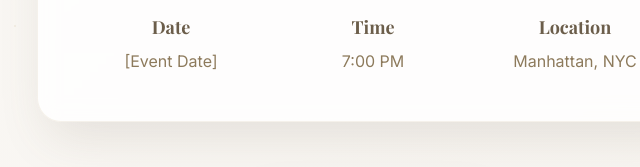
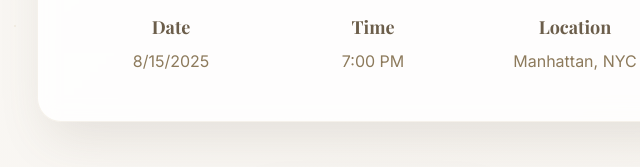
Before and after one commit to SamUn-hashed/BRIDGE., a plain HTML site: page index.html in a window 1280 px wide. Shown: the part 736-903 px from the top of the page, 267-907 px from the left. Drawn offline with nearby package versions, Linux system fonts and the light colour scheme.

Commit message:
Update index.html
Date change

```diff
--- a/index.html
+++ b/index.html
@@ -142,7 +142,7 @@
                             <i class="fas fa-calendar-alt text-white text-xl"></i>
                         </div>
                         <h3 class="heading-font text-lg font-semibold text-beige-dark mb-2">Date</h3>
-                        <p class="text-beige">[Event Date]</p>
+                        <p class="text-beige">8/15/2025</p>
                     </div>
 
                     <div>
```
